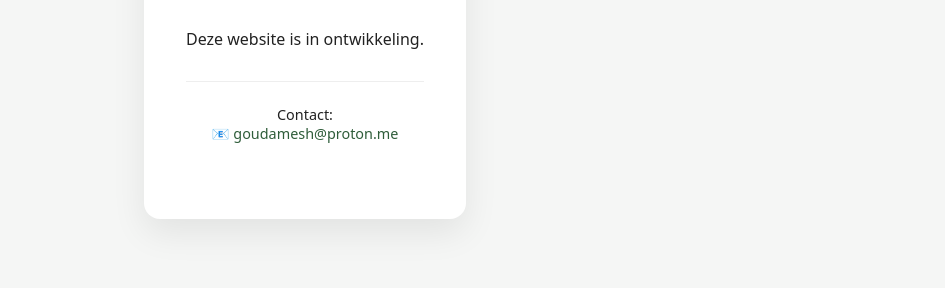
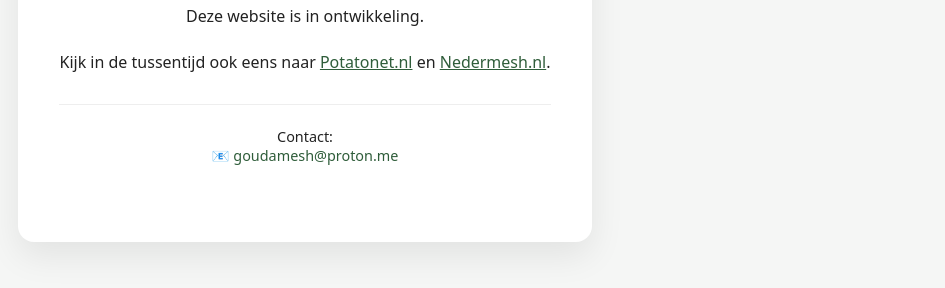
Before and after one commit to goudamesh/website, a plain HTML site: page index.html in a window 1280 px wide. Shown: the part 450-738 px from the top of the page, without its empty margins (335-1280 px from the left). Drawn offline with Linux system fonts and the light colour scheme.

Commit message:
Update index.html

```diff
--- a/index.html
+++ b/index.html
@@ -140,6 +140,16 @@
     color: var(--text-muted);
   }
 
+  a {
+    color: var(--accent-dark);
+    text-decoration: underline;
+  }
+
+  a:hover,
+  a:focus {
+    text-decoration: none;
+  }
+
   /* Dark mode toggle button */
   .theme-toggle {
     position: absolute;
@@ -184,6 +194,10 @@
   Deze website is in ontwikkeling.
 </p>
 
+<p>
+  Kijk in de tussentijd ook eens naar <a href="https://potatonet.nl">Potatonet.nl</a> en <a href="https://nedermesh.nl">Nedermesh.nl</a>.
+</p>
+
     </div>
 
     <!-- English -->
@@ -196,6 +210,10 @@
 <p>
   This website is under construction.
 
+</p>
+
+<p>
+In the meantime, also check out <a href="https://potatonet.nl">Potatonet.nl</a> and <a href="https://nedermesh.nl">Nedermesh.nl</a>.
 </p>
 
     </div>
```
